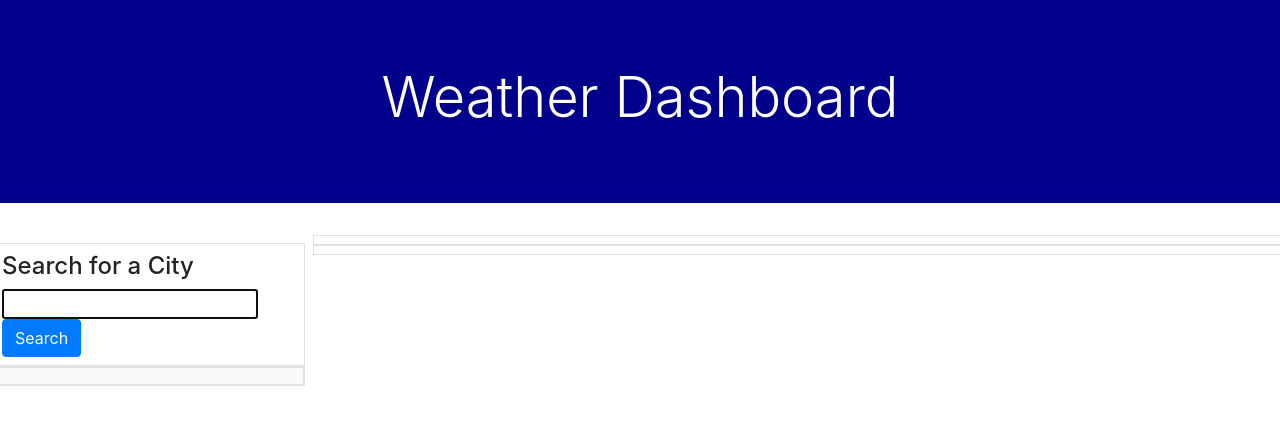
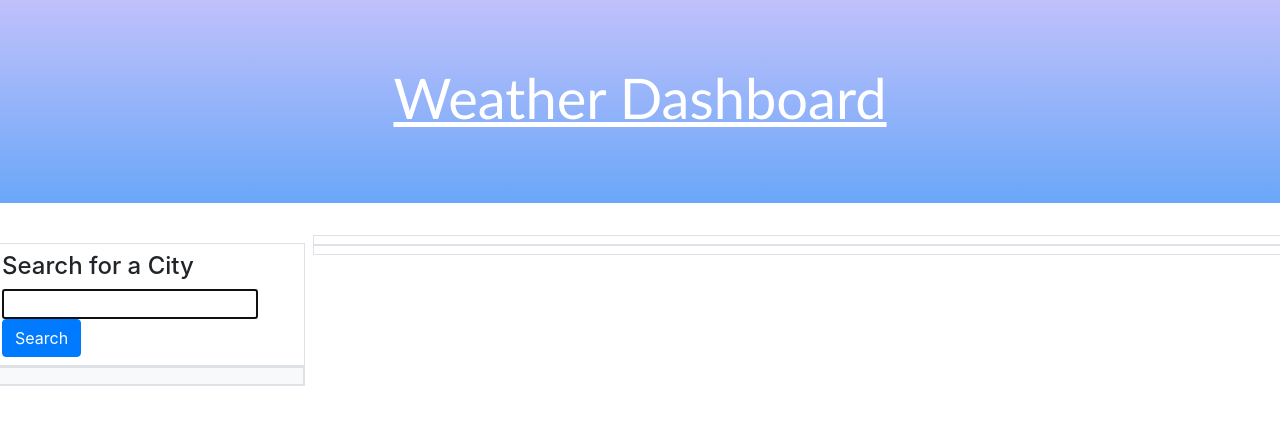
Before and after one commit to kevintran95/weather-dashboard, a plain HTML site: page index.html in a window 1280 px wide. Drawn offline with nearby package versions, Linux system fonts and the light colour scheme.

Commit message:
added css styling

```diff
--- a/style.css
+++ b/style.css
@@ -1,4 +1,13 @@
 .jumbotron {
-    background-color: darkblue;
+    background:
+    linear-gradient(
+  rgba(7, 7, 240, 0.25),
+  rgba(72, 147, 247, 0.815)
+    );
     color: white;
 }
+
+h1 {
+    font-family: 'Trebuchet MS', 'Lucida Sans Unicode', 'Lucida Grande', 'Lucida Sans', Arial, sans-serif;
+    text-decoration: underline;
+}
```
